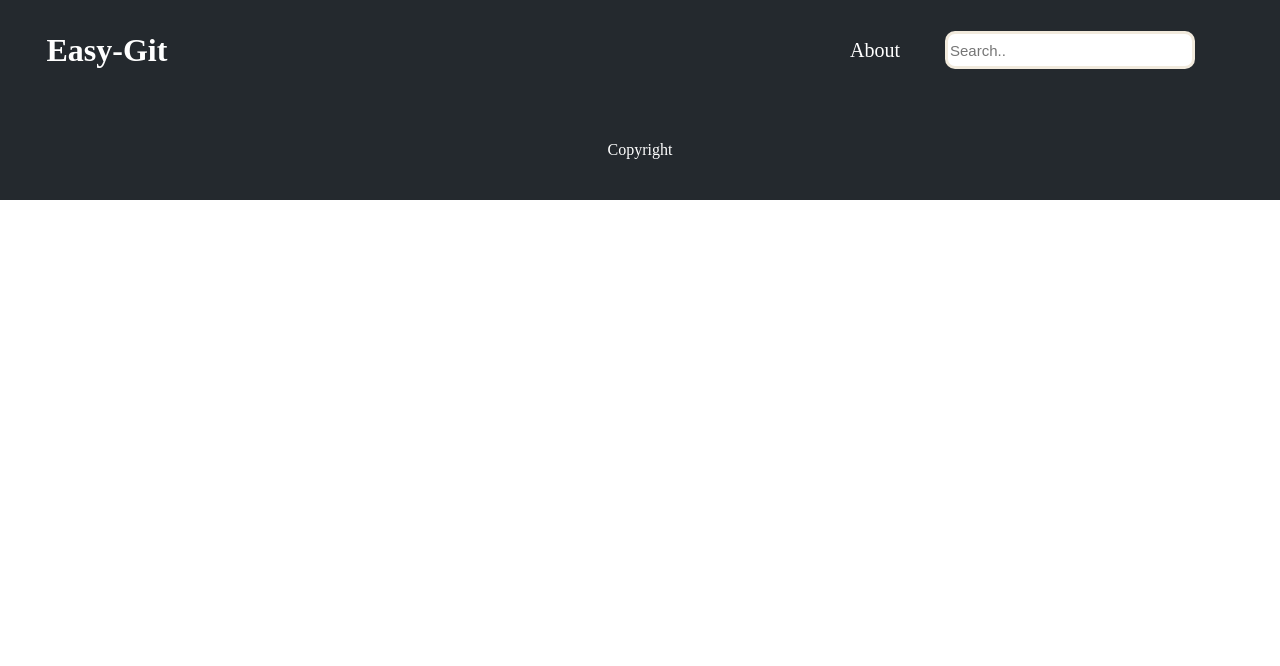
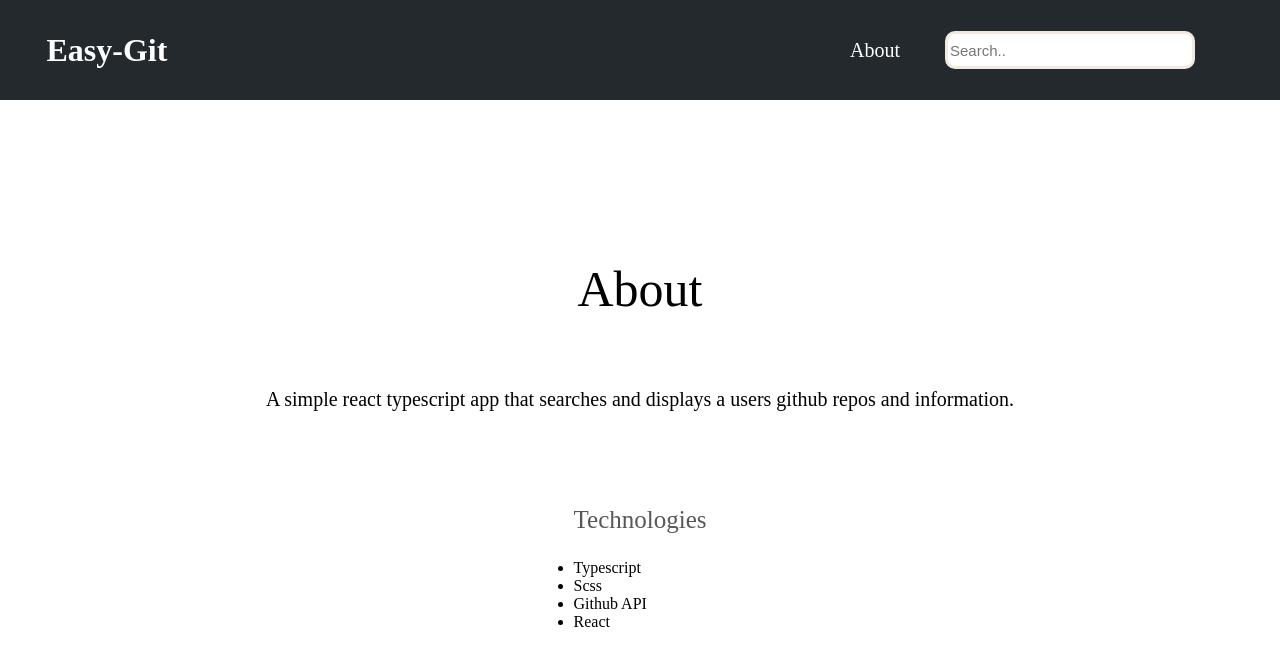
Before and after one commit to JamesTLopez/easy-git, a React (Create React App) app: page /about in a window 1280 px wide. Shown: the top 666 px of the page. Built offline with nearby package versions, Linux system fonts and the light colour scheme; a web font is replaced by a local one.

Commit message:
added about info

```diff
--- a/src/App.css
+++ b/src/App.css
@@ -723,4 +723,120 @@ body .notify .notify-container p,
     top: -5px;
   }
 }
+
+html .about-container,
+body .about-container,
+#root .about-container,
+.App .about-container {
+  position: relative;
+  display: -webkit-box;
+  display: -ms-flexbox;
+  display: flex;
+  height: 100%;
+}
+
+html .about-container .about-content,
+body .about-container .about-content,
+#root .about-container .about-content,
+.App .about-container .about-content {
+  position: relative;
+  top: -10%;
+  display: -webkit-box;
+  display: -ms-flexbox;
+  display: flex;
+  -webkit-box-orient: vertical;
+  -webkit-box-direction: normal;
+      -ms-flex-direction: column;
+          flex-direction: column;
+  -webkit-box-pack: center;
+      -ms-flex-pack: center;
+          justify-content: center;
+  -webkit-box-align: center;
+      -ms-flex-align: center;
+          align-items: center;
+  height: 100%;
+  width: 100%;
+}
+
+html .about-container .about-content .title p,
+body .about-container .about-content .title p,
+#root .about-container .about-content .title p,
+.App .about-container .about-content .title p {
+  font-size: 50px;
+}
+
+html .about-container .about-content .content,
+body .about-container .about-content .content,
+#root .about-container .about-content .content,
+.App .about-container .about-content .content {
+  display: -webkit-box;
+  display: -ms-flexbox;
+  display: flex;
+  -webkit-box-orient: vertical;
+  -webkit-box-direction: normal;
+      -ms-flex-direction: column;
+          flex-direction: column;
+  -webkit-box-pack: center;
+      -ms-flex-pack: center;
+          justify-content: center;
+}
+
+html .about-container .about-content .content .description p,
+body .about-container .about-content .content .description p,
+#root .about-container .about-content .content .description p,
+.App .about-container .about-content .content .description p {
+  font-size: 20px;
+}
+
+html .about-container .about-content .content .sub-title,
+body .about-container .about-content .content .sub-title,
+#root .about-container .about-content .content .sub-title,
+.App .about-container .about-content .content .sub-title {
+  display: -webkit-box;
+  display: -ms-flexbox;
+  display: flex;
+  -webkit-box-orient: vertical;
+  -webkit-box-direction: normal;
+      -ms-flex-direction: column;
+          flex-direction: column;
+  -webkit-box-pack: center;
+      -ms-flex-pack: center;
+          justify-content: center;
+  margin-top: 50px;
+  -webkit-box-align: center;
+      -ms-flex-align: center;
+          align-items: center;
+}
+
+html .about-container .about-content .content .sub-title .tech,
+body .about-container .about-content .content .sub-title .tech,
+#root .about-container .about-content .content .sub-title .tech,
+.App .about-container .about-content .content .sub-title .tech {
+  display: -webkit-box;
+  display: -ms-flexbox;
+  display: flex;
+  -webkit-box-orient: vertical;
+  -webkit-box-direction: normal;
+      -ms-flex-direction: column;
+          flex-direction: column;
+  -webkit-box-pack: center;
+      -ms-flex-pack: center;
+          justify-content: center;
+}
+
+html .about-container .about-content .content .sub-title .tech p,
+body .about-container .about-content .content .sub-title .tech p,
+#root .about-container .about-content .content .sub-title .tech p,
+.App .about-container .about-content .content .sub-title .tech p {
+  font-size: 25px;
+  color: #585858;
+}
+
+html .about-container .about-content .content .sub-title .tech ul,
+body .about-container .about-content .content .sub-title .tech ul,
+#root .about-container .about-content .content .sub-title .tech ul,
+.App .about-container .about-content .content .sub-title .tech ul {
+  padding: 0;
+  margin: 0;
+}
 /*# sourceMappingURL=App.css.map */
--- a/src/App.scss
+++ b/src/App.scss
@@ -385,4 +385,61 @@ body,
      }
   }
 
+  //ABOUT PAGE
+  .about-container{
+    position: relative;
+    display: flex;
+    height: 100%;
+    .about-content{
+      position: relative;
+      top:-10%;
+      display: flex;
+      flex-direction: column;
+      justify-content: center;
+      align-items: center;
+      height: 100%;
+      width: 100%;
+      .title{
+        p{
+          font-size:50px;
+        }
+
+      }
+      .content{
+        display: flex;
+        flex-direction: column;
+        justify-content: center;
+        .description{
+          p{
+            font-size:20px;
+          }
+        }
+        .sub-title{
+          display: flex;
+          flex-direction: column;
+          justify-content: center;
+          margin-top:50px;
+          align-items: center;
+
+          .tech{
+            display: flex;
+            flex-direction: column;
+            justify-content: center;
+            p{
+              font-size:25px;
+              color:#585858;
+            }
+            ul{
+              padding:0;
+              margin:0;
+            }
+
+          }
+        }
+
+      }
+
+    }
+  }
+
 }
--- a/src/App.tsx
+++ b/src/App.tsx
@@ -5,6 +5,7 @@ import Nav from "./components/layouts/navbar";
 import Footer from "./components/layouts/footerNav";
 import Search from "./components/pages/Search";
 import Profile from "./components/pages/Profile";
+import About from "./components/pages/About"
 
 import "./App.css";
 
@@ -22,11 +23,14 @@ const App: React.FC = () => {
         <div className="App">
           <Nav />
           <Switch>
-            <Route exact path={`/`}>
+            <Route exact path={`/easy-git`}>
               <Search/>
             </Route>
             <Route path={`/profile`}>
               <Profile />
+            </Route>
+            <Route path={`/about`}>
+              <About />
             </Route>
           </Switch>
           <Footer />
--- a/src/components/layouts/card.tsx
+++ b/src/components/layouts/card.tsx
@@ -17,7 +17,7 @@ const Card: React.FC<Props> = ({
 }) => {
   return (
     <div className="container-card">
-      <a href={html_url}>
+      <a href={html_url} target="_blank">
         <div key={id} className="card">
           <div className="card-container">
             <div className="image-area">
--- a/src/components/layouts/navbar.tsx
+++ b/src/components/layouts/navbar.tsx
@@ -57,7 +57,7 @@ const Navbar: React.FC = () => {
     <header className="navbar-container">
       <div className="navbar-content">
         <div className="logo">
-          <Link to="/"><h1>Easy-Git</h1></Link>
+          <Link to="/easy-git"><h1>Easy-Git</h1></Link>
         </div>
         <div className="nav-area">
           <nav>
--- /dev/null
+++ b/src/components/pages/About.tsx
@@ -0,0 +1,35 @@
+import React from "react";
+
+const About: React.FC = () => {
+  return (
+    <div className="about-container">
+      <div className="about-content">
+        <div className="title">
+          <p>About</p>
+        </div>
+        <div className="content">
+          <div className="description">
+            <p>
+              A simple react typescript app that searches and displays a users
+              github repos and information.
+            </p>
+          </div>
+          <div className="sub-title">
+
+            <div className="tech">
+            <p>Technologies</p>
+                <ul>
+                    <li>Typescript</li>
+                    <li>Scss</li>
+                    <li>Github API</li>
+                    <li>React</li>
+                </ul>
+            </div>
+          </div>
+        </div>
+      </div>
+    </div>
+  );
+};
+
+export default About;
```
Also changed, not shown: 1 other file (tests, documents, lock files or other folders).
